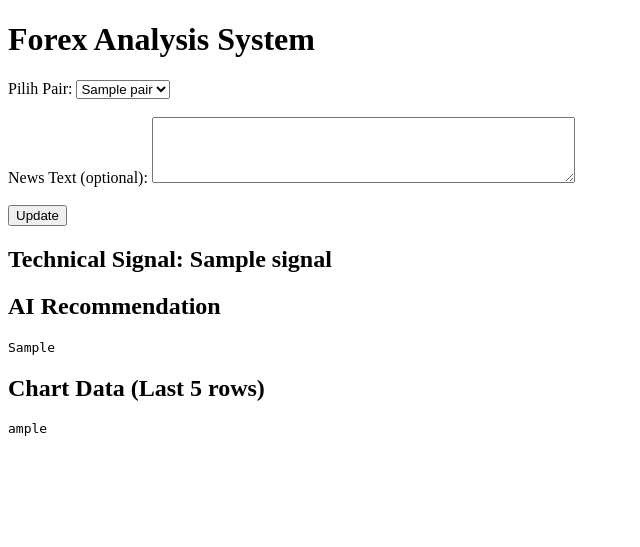
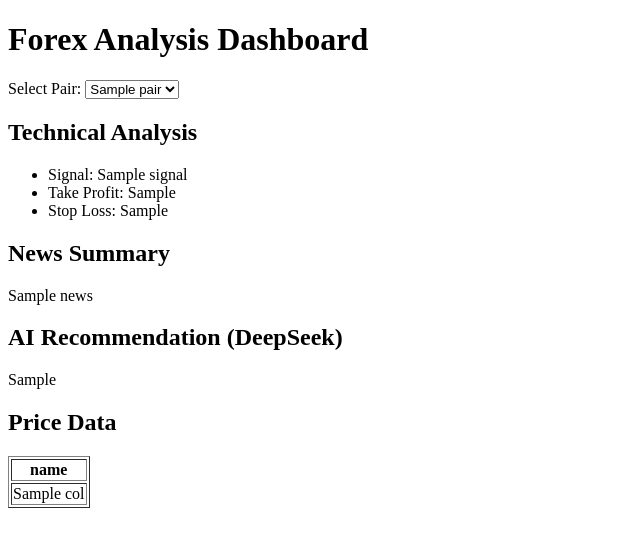
Before and after one commit to andromanxxxx-gif/forex-analysis-system, a Flask app: template dashboard/template/index.html in a window 1280 px wide. Shown: the top 547 px of the page, without its empty margins (0-640 px from the left). Run offline with Flask 3, Linux system fonts and the light colour scheme; the template is opened without the code that fills it: most values are stand-ins (such as "Sample title", 1, 10 or a date in 2020); parts of the project's set-up code (start-up, migrations or seed data) failed here and were passed over.

Commit message:
Update index.html

```diff
--- a/dashboard/template/index.html
+++ b/dashboard/template/index.html
@@ -4,27 +4,44 @@
     <title>Forex Analysis Dashboard</title>
 </head>
 <body>
-    <h1>Forex Analysis System</h1>
-    <form method="post">
-        <label>Pilih Pair:</label>
-        <select name="pair">
+    <h1>Forex Analysis Dashboard</h1>
+
+    <form method="POST">
+        <label for="pair">Select Pair:</label>
+        <select name="pair" onchange="this.form.submit()">
             {% for p in pairs %}
-            <option value="{{p}}" {% if p==selected_pair %}selected{% endif %}>{{p}}</option>
+            <option value="{{ p }}" {% if p == selected_pair %}selected{% endif %}>{{ p }}</option>
             {% endfor %}
         </select>
-        <br><br>
-        <label>News Text (optional):</label>
-        <textarea name="news_text" rows="4" cols="50"></textarea>
-        <br><br>
-        <input type="submit" value="Update">
     </form>
 
-    <h2>Technical Signal: {{ signal }}</h2>
+    <h2>Technical Analysis</h2>
+    <ul>
+        <li>Signal: {{ signal.signal }}</li>
+        <li>Take Profit: {{ signal.TP }}</li>
+        <li>Stop Loss: {{ signal.SL }}</li>
+    </ul>
 
-    <h2>AI Recommendation</h2>
-    <pre>{{ ai_recommendation }}</pre>
+    <h2>News Summary</h2>
+    <p>{{ news }}</p>
 
-    <h2>Chart Data (Last 5 rows)</h2>
-    <pre>{{ chart_data[-5:] }}</pre>
+    <h2>AI Recommendation (DeepSeek)</h2>
+    <p>{{ ai_reco }}</p>
+
+    <h2>Price Data</h2>
+    <table border="1">
+        <tr>
+            {% for col in df[0].keys() %}
+            <th>{{ col }}</th>
+            {% endfor %}
+        </tr>
+        {% for row in df %}
+        <tr>
+            {% for col in row.values() %}
+            <td>{{ col }}</td>
+            {% endfor %}
+        </tr>
+        {% endfor %}
+    </table>
 </body>
 </html>
```
